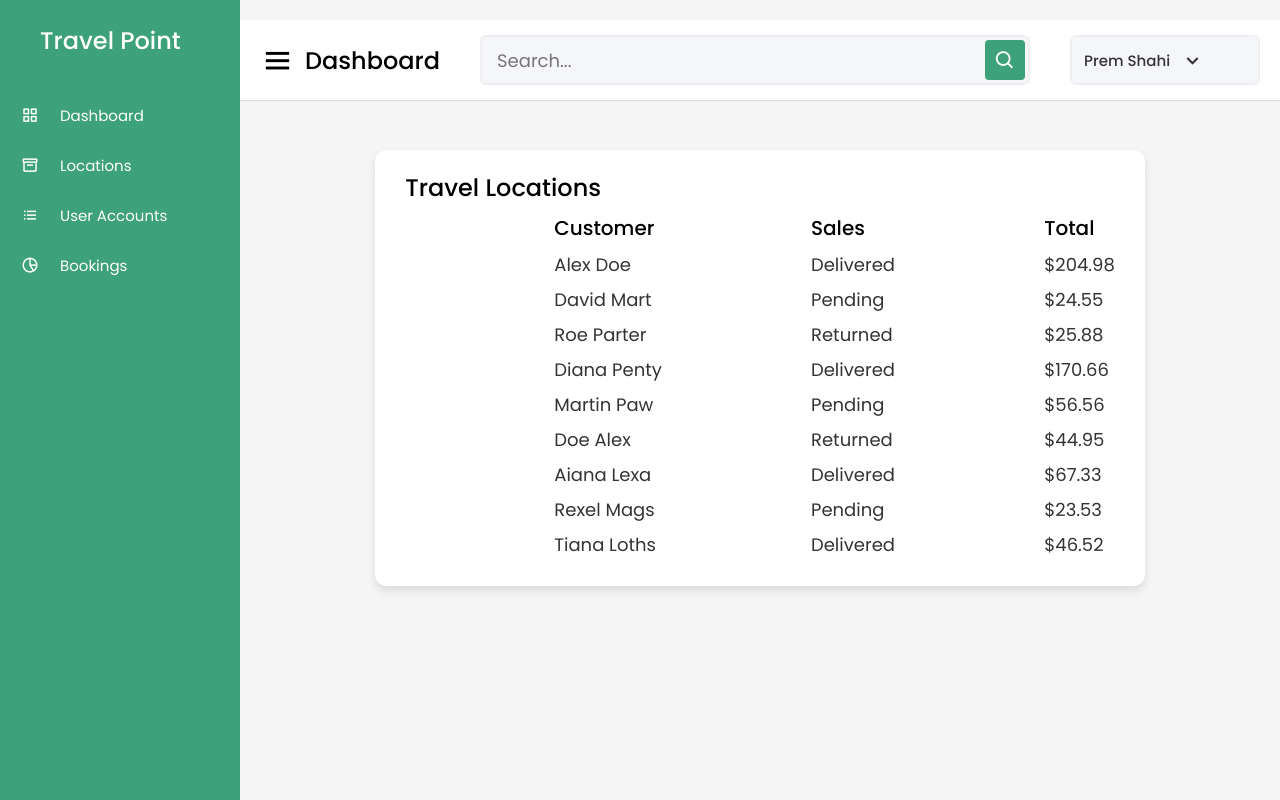
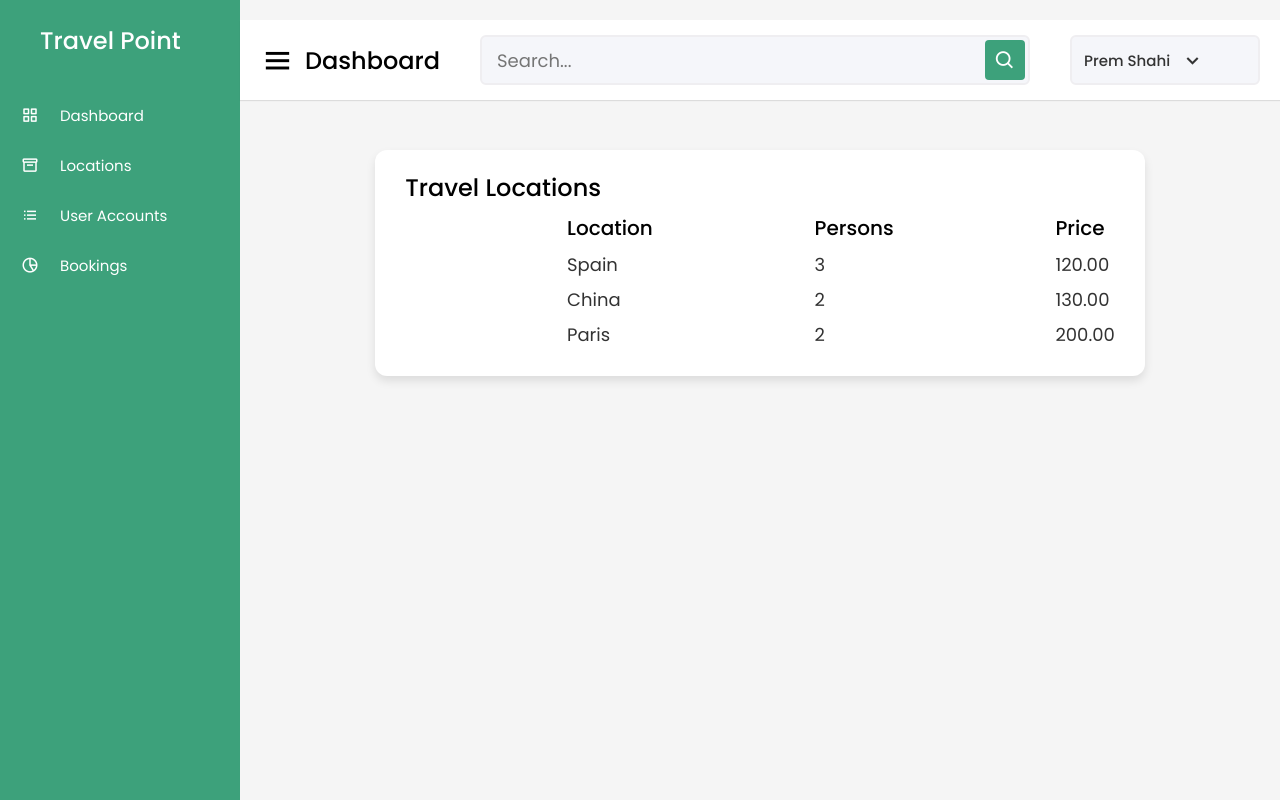
Before and after one commit to TijnKlabbers/CRUD-p4, a PHP site: page /adminpanel-locations.php in a window 1280 px wide. Run offline with PHP 8.4, Linux system fonts and the light colour scheme; data comes from the database, SQL or seed files in the repository; some web fonts are replaced.

Commit message:
php code

```diff
--- a/adminpanel-locations.php
+++ b/adminpanel-locations.php
@@ -11,6 +11,7 @@
      <link rel="stylesheet" href="css/adminPanel-locations.css" />
    </head>
 <body>
+  <?php include_once "includes/connect.php"; ?>
   <div class="sidebar">
     <div class="logo-details">
       <span class="logo_name">Travel Point</span>
@@ -70,40 +71,27 @@
             <ul class="details">
             </ul>
             <ul class="details">
-            <li class="topic">Customer</li>
-            <li><a href="#">Alex Doe</a></li>
-            <li><a href="#">David Mart</a></li>
-            <li><a href="#">Roe Parter</a></li>
-            <li><a href="#">Diana Penty</a></li>
-            <li><a href="#">Martin Paw</a></li>
-            <li><a href="#">Doe Alex</a></li>
-            <li><a href="#">Aiana Lexa</a></li>
-            <li><a href="#">Rexel Mags</a></li>
-             <li><a href="#">Tiana Loths</a></li>
+            <li class="topic">Location</li>
+            <?php
+            $sql = "SELECT * FROM flights";
+            $stmt = $connect->prepare($sql);
+            $stmt->execute();
+            $result = $stmt->fetchAll();
+            foreach($result as $item){?>
+            <li><a href="#"><?php echo $item['destination']; ?></a></li>
+            <?php } ?>
           </ul>
           <ul class="details">
-            <li class="topic">Sales</li>
-            <li><a href="#">Delivered</a></li>
-            <li><a href="#">Pending</a></li>
-            <li><a href="#">Returned</a></li>
-            <li><a href="#">Delivered</a></li>
-            <li><a href="#">Pending</a></li>
-            <li><a href="#">Returned</a></li>
-            <li><a href="#">Delivered</a></li>
-             <li><a href="#">Pending</a></li>
-            <li><a href="#">Delivered</a></li>
+            <li class="topic">Persons</li>
+            <?php foreach($result as $item){ ?>
+            <li><a href="#"><?php echo $item['persons'] ?></a></li>
+            <?php } ?>
           </ul>
           <ul class="details">
-            <li class="topic">Total</li>
-            <li><a href="#">$204.98</a></li>
-            <li><a href="#">$24.55</a></li>
-            <li><a href="#">$25.88</a></li>
-            <li><a href="#">$170.66</a></li>
-            <li><a href="#">$56.56</a></li>
-            <li><a href="#">$44.95</a></li>
-            <li><a href="#">$67.33</a></li>
-             <li><a href="#">$23.53</a></li>
-             <li><a href="#">$46.52</a></li>
+            <li class="topic">Price</li>
+            <?php foreach($result as $item){ ?>
+            <li><a href="#"><?php echo $item['price'] ?></a></li>
+            <?php } ?>
           </ul>
           </div>
         </div>
--- a/reizen.php
+++ b/reizen.php
@@ -92,7 +92,7 @@
 <?php foreach ($result as $item){ ?>
 
         <div class="box">
-          <img src="img/paris.jpg" alt="" />
+          <img src="<?php echo $item['image'] ?>" alt="" />
           <div class="content">
             <h3><i class="fas fa-map-marker-alt"></i> <?php echo $item['destination'] ?></h3>
             <p>
```
Also changed, not shown: adminpanel-add-flights.php (added, +43 -0 lines), adminpanel-userAccounts.php (+11 -10 lines), adminpanel.php (+52 -38 lines).
